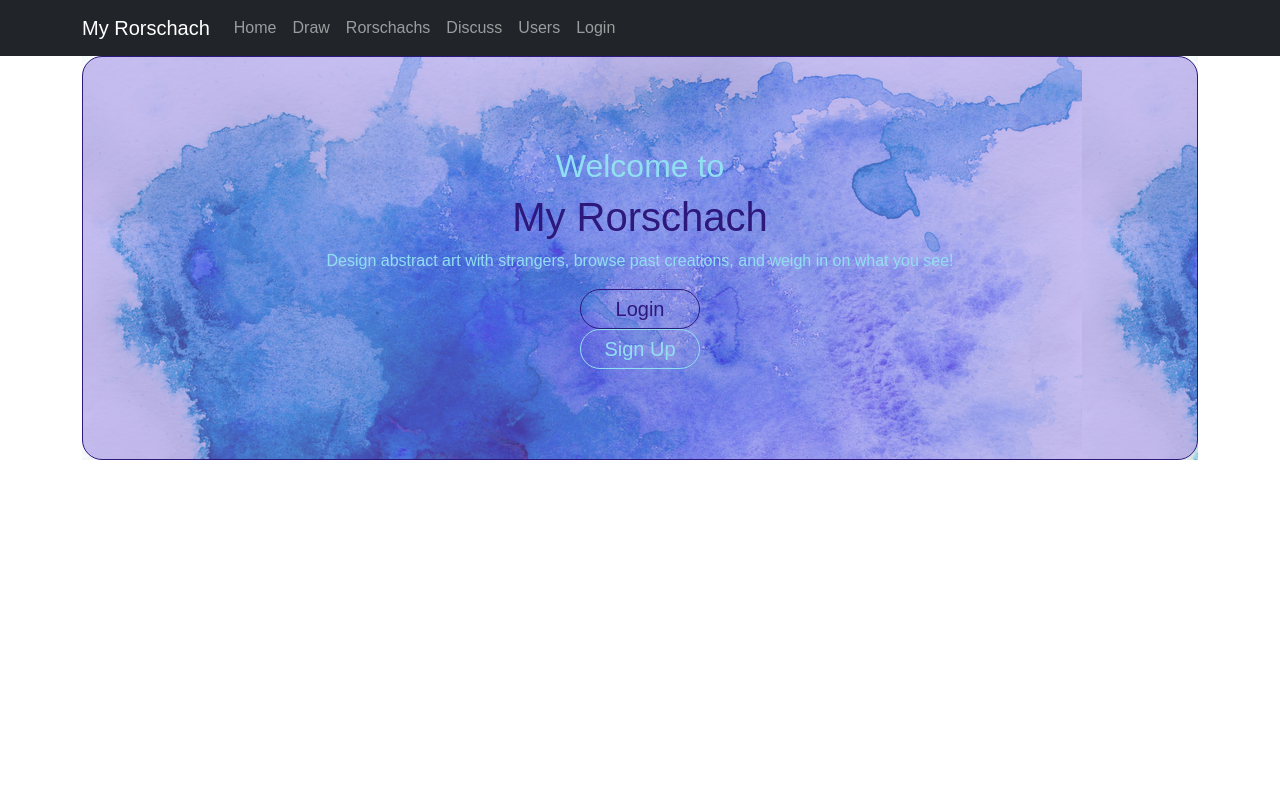
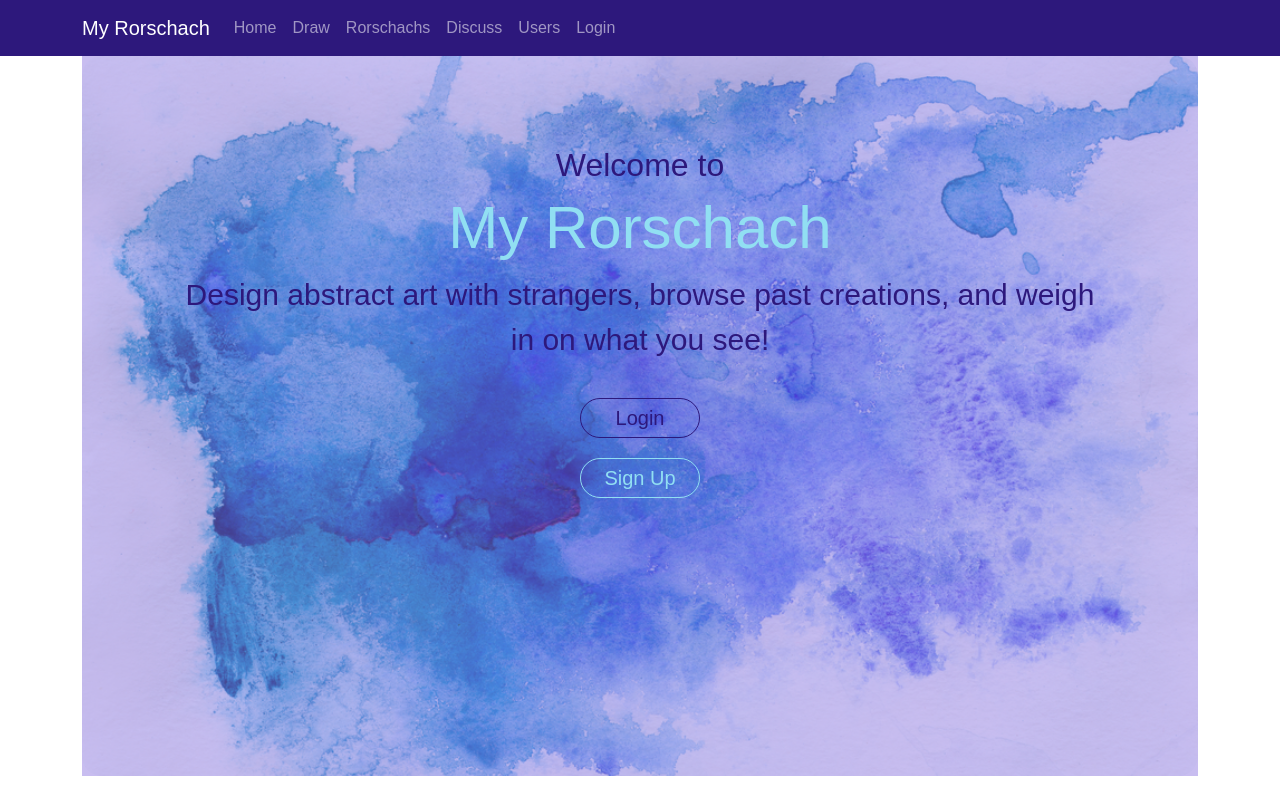
Before and after one commit to BenHuf/react-canvas, a React (Create React App) app in the folder client/: page /#/ in a window 1280 px wide. Built offline with nearby package versions, Linux system fonts and the light colour scheme.

Commit message:
styled for review

```diff
--- a/client/src/App.css
+++ b/client/src/App.css
@@ -6,33 +6,51 @@
 * {
   box-sizing: border-box;
   font-family: "Urbanist", sans-serif;
+  margin: 0;
+  padding: 0;
+}
+/* H O M E P A G E  S T Y L I N G */
+
+/* N A V  B A R */
+.bg-nav {
+  background-color: #2d187c;
 }
 
 .bck-image {
   background-image: url(./images/rorschach-ink.jpeg);
+  background-size: cover;
+  border-radius: 20px;
+  height: 90vh;
 }
 
 .greet {
+  color: #2d187c;
+}
+
+.site-name {
   color: #91dff2;
 }
 
-.site-name {
+.para {
   color: #2d187c;
-}
-
-.para {
-  color: #91dff2;
 }
 
 .home-container {
   text-align: center;
-  border-radius: 20px;
-  border: solid 1px #2d187c;
+  align-items: center;
   background-color: #8b74e079;
   padding-top: 90px;
   padding-right: 90px;
   padding-bottom: 90px;
   padding-left: 90px;
+  height: 90vh;
+}
+.home-container p {
+  font-size: 30px;
+}
+
+.home-container h1 {
+  font-size: 60px;
 }
 
 /* L O G I N  B U T T O N */
@@ -47,6 +65,8 @@
   outline: none;
   font-size: 20px;
   font-weight: 500;
+  margin-top: 20px;
+  margin-bottom: 20px;
   cursor: pointer;
 }
 
@@ -74,6 +94,9 @@
   color: #fff;
   background: #91dff2;
 }
+
+/*
+
 
 /* F L E X  C O N T E N T */
 .flex-row {
--- a/client/src/components/Navigation.js
+++ b/client/src/components/Navigation.js
@@ -1,32 +1,46 @@
-import Container from "react-bootstrap/Container"
-import Nav from "react-bootstrap/Nav"
-import Navbar from "react-bootstrap/Navbar"
-import { Link, Outlet } from "react-router-dom"
+import Container from "react-bootstrap/Container";
+import Nav from "react-bootstrap/Nav";
+import Navbar from "react-bootstrap/Navbar";
+import { Link, Outlet } from "react-router-dom";
 
 const Navigation = (props) => {
   return (
     <>
-      <Navbar bg="dark" variant="dark" expand="lg">
+      <Navbar bg="nav" variant="dark" expand="lg">
         <Container>
-          <Navbar.Brand as={Link} to="/">My Rorschach</Navbar.Brand>
+          <Navbar.Brand as={Link} to="/">
+            My Rorschach
+          </Navbar.Brand>
           <Navbar.Toggle aria-controls="basic-navbar-nav" />
           <Navbar.Collapse id="basic-navbar-nav">
             <Nav className="me-auto">
-              <Nav.Link href="#home" as={Link} to="/">Home</Nav.Link>
-              <Nav.Link href="#draw" as={Link} to="/draw">Draw</Nav.Link>
-              <Nav.Link href="#rorschachs" as={Link} to="/rorschachs">Rorschachs</Nav.Link>
-              <Nav.Link href="#discuss" as={Link} to="/discuss">Discuss</Nav.Link>
-              <Nav.Link href="#users" as={Link} to="/users">Users</Nav.Link>
-              <Nav.Link href="#login" as={Link} to="/login">Login</Nav.Link>
+              <Nav.Link href="#home" as={Link} to="/">
+                Home
+              </Nav.Link>
+              <Nav.Link href="#draw" as={Link} to="/draw">
+                Draw
+              </Nav.Link>
+              <Nav.Link href="#rorschachs" as={Link} to="/rorschachs">
+                Rorschachs
+              </Nav.Link>
+              <Nav.Link href="#discuss" as={Link} to="/discuss">
+                Discuss
+              </Nav.Link>
+              <Nav.Link href="#users" as={Link} to="/users">
+                Users
+              </Nav.Link>
+              <Nav.Link href="#login" as={Link} to="/login">
+                Login
+              </Nav.Link>
             </Nav>
           </Navbar.Collapse>
         </Container>
       </Navbar>
       <section>
-        <Outlet/>
+        <Outlet />
       </section>
     </>
-  )
-}
+  );
+};
 
-export default Navigation
+export default Navigation;
```
